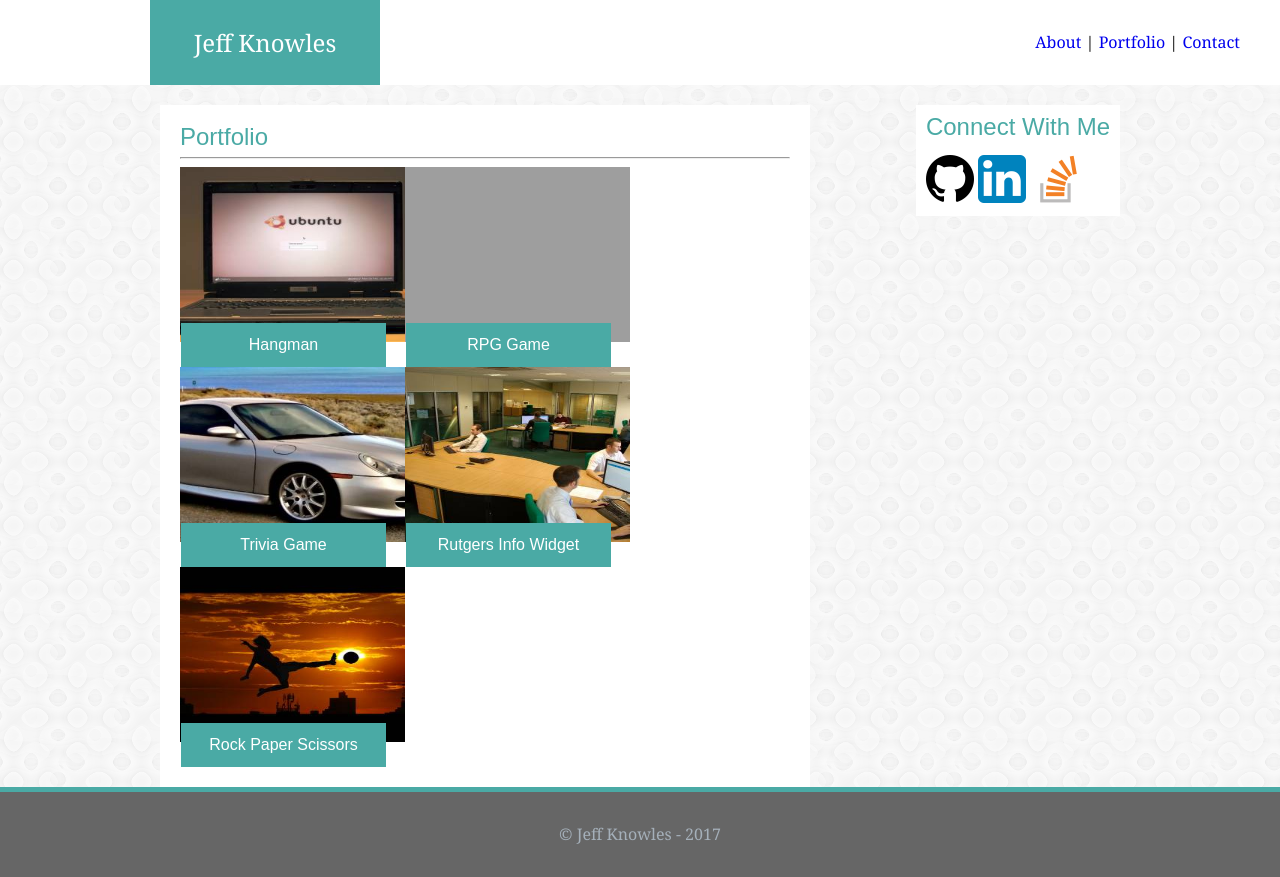
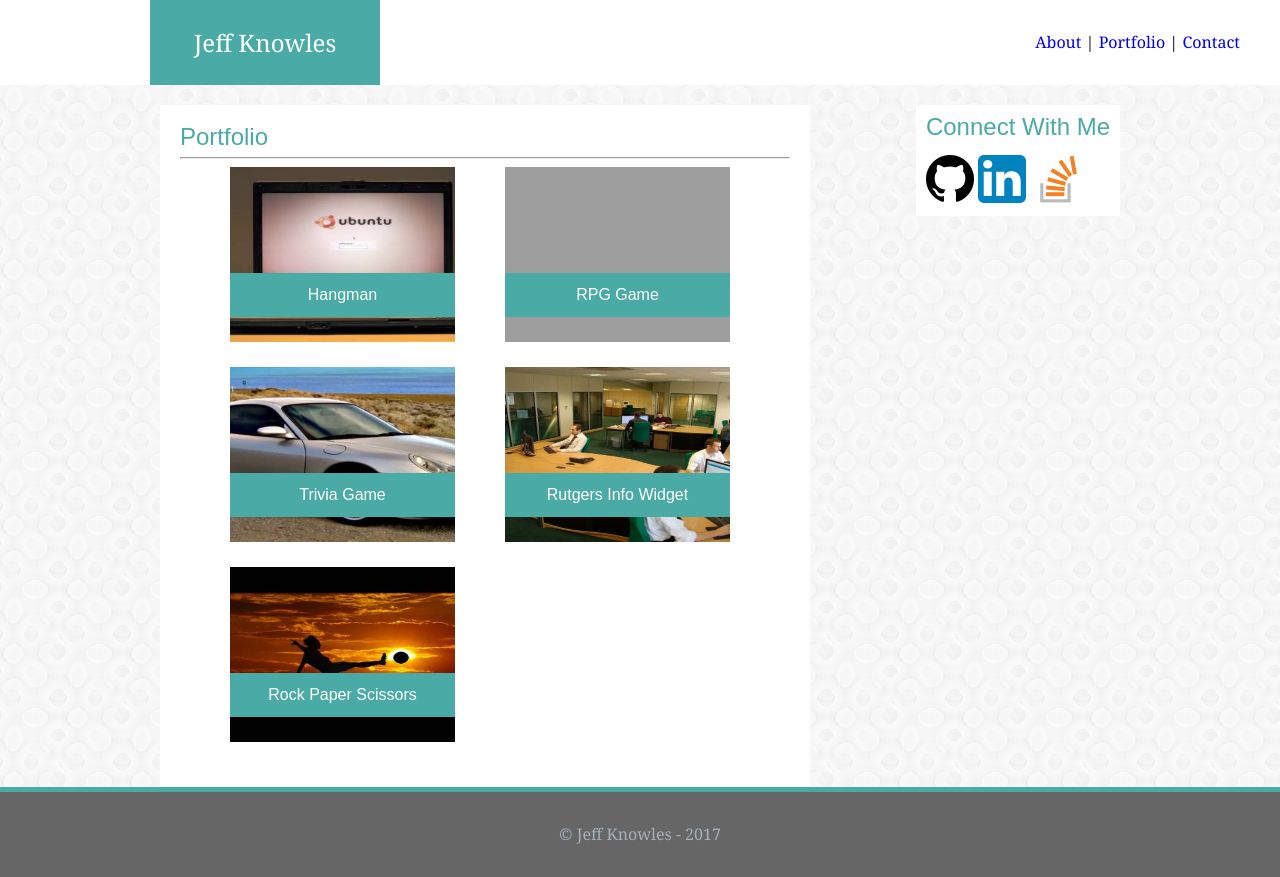
Before and after one commit to JTK0616/Basic-Portfolio, a PHP site: page /portfolio.html in a window 1280 px wide. Run offline with PHP 8.4, Linux system fonts and the light colour scheme; grey boxes are pictures that could not be loaded.

Commit message:
Fixed footer and portfolio images

```diff
--- a/assets/css/mystyle.css
+++ b/assets/css/mystyle.css
@@ -3,14 +3,10 @@
 
 body {
 	background-image:url('../images/confectionary.png');
-	/*margin: 0px;*/
-	/*margin-bottom: 100px;*/
 	padding: 0px;
 	font-family: "Arial", "Helvetica Neue", "Helvetica", "sans-serif";
 	font: #777777;
 	font-size: 16px;
-	/*line-height: 125%;*/
-	/*min-height: 100%;*/
 }
 
 
@@ -95,24 +91,44 @@ textarea {
 	margin-right: 40px;
 }
 
-.image {
+.leftimage {
    position: relative;
+   float: left;
+   margin-left: 50px;
    height: 200px;
    width: 200px;
    z-index: 1
 }
 
-.img {
-	position: relative;
-	margin: : 10px;
+.rightimage {
+   position: relative;
+   margin-left: 75px;
+   float: right;
+   height: 200px;
+   width: 200px;
+   z-index: 1
 }
 
-.text {
+.lefttext {
 
    position: absolute;
-   left: 1px;
-   bottom: 0;
-   width: 205px;
+   float: left;
+   bottom: 50px;
+   width: 225px;
+   text-align: center;
+   padding: 10px;
+   color: #FFFFFF ;
+   background-color: #4aaaa5
+
+}
+
+
+.righttext {
+
+   position: absolute;
+   float: right;
+   bottom: 50px;
+   width: 225px;
    text-align: center;
    padding: 10px;
    color: #FFFFFF ;
@@ -121,10 +137,8 @@ textarea {
 }
 
 footer {
-	/*position: absolute;*/
 	text-align: center;
 	clear: both;
-/*	bottom: 0px;*/
 	color: #a5b0ba;
 	width:100%;
 	background-color: #666666;
--- a/portfolio.html
+++ b/portfolio.html
@@ -35,38 +35,38 @@
 					<table>
 
 						<tr>
-							<td class="image">
+							<td class="leftimage">
 								<IMG SRC="assets/images/PH1.jpg" ALT="Hangman" width="225" height="175">
-								<h3 class=text>Hangman</h3>
+								<h3 class=lefttext>Hangman</h3>
 
-							<td class="image">
+							<td class="rightimage">
 
 							<IMG SRC="assets/images/PH2.jpg" ALT="RPG_Game" width="225" height="175">
-							<h3 class="text">RPG Game</h3>
+							<h3 class="righttext">RPG Game</h3>
 
 						</tr>
 
 						<tr>
-							<td class="image">
+							<td class="leftimage">
 
 							<IMG SRC="assets/images/PH3.jpg" ALT="Trivia_Game" width="225" height="175">
 
-							<h3 class="text">Trivia Game</h3>
+							<h3 class="lefttext">Trivia Game</h3>
 
-							<td class="image">
+							<td class="rightimage">
 
 							<IMG SRC="assets/images/PH4.jpg" ALT="Rutgers_Info_Widget" width="225" height="175">
 
-							<h3 class="text">Rutgers Info Widget</h3>
+							<h3 class="righttext">Rutgers Info Widget</h3>
 						</tr>
 
 						<tr>
 
-							<td class="image">
+							<td class="leftimage">
 
 							<IMG SRC="assets/images/PH5.jpg" ALT="Rock_Paper_Scissors" width="225" height="175">
 
-							<h3 class="text">Rock Paper Scissors</h3>
+							<h3 class="lefttext">Rock Paper Scissors</h3>
 						</tr>
 
 
```
